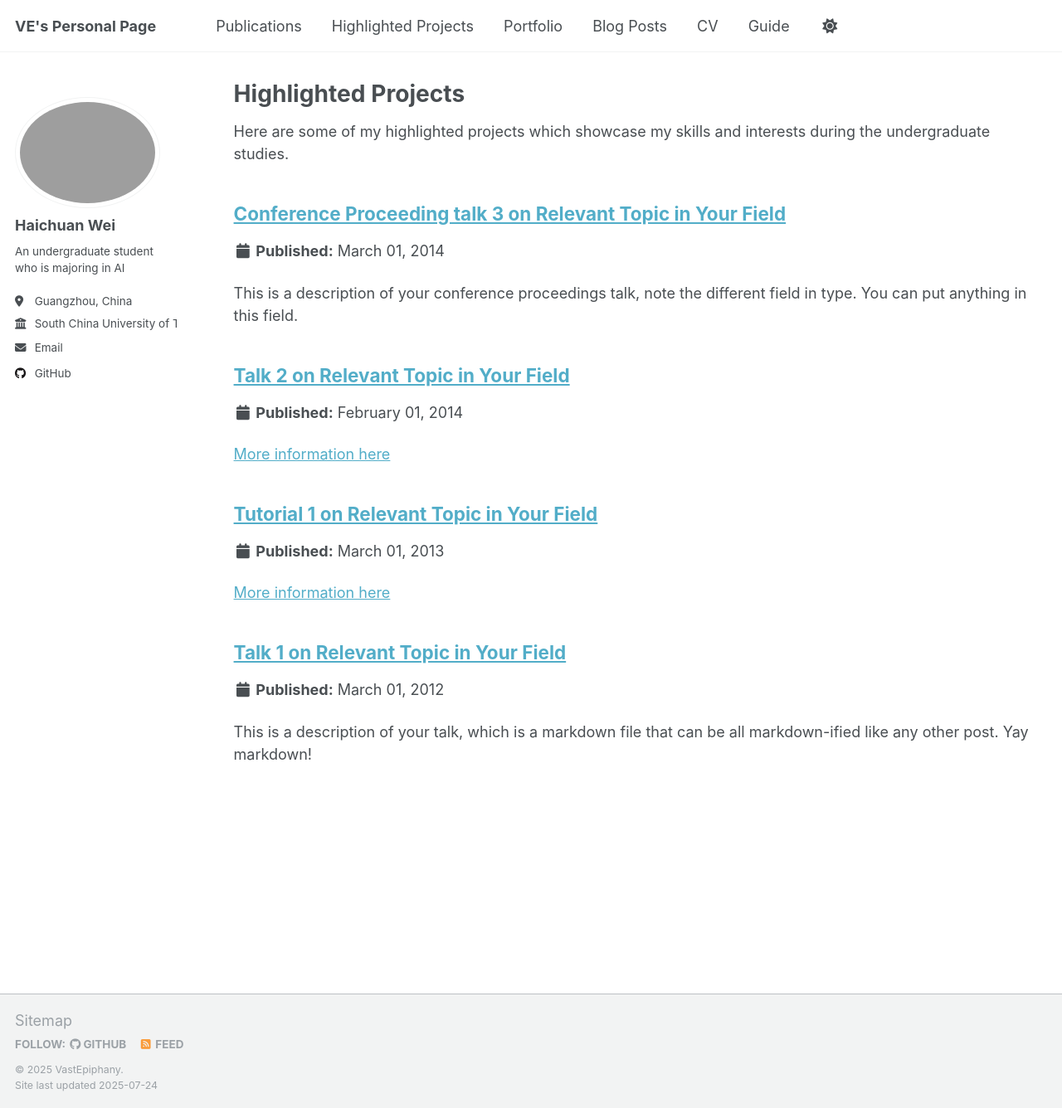
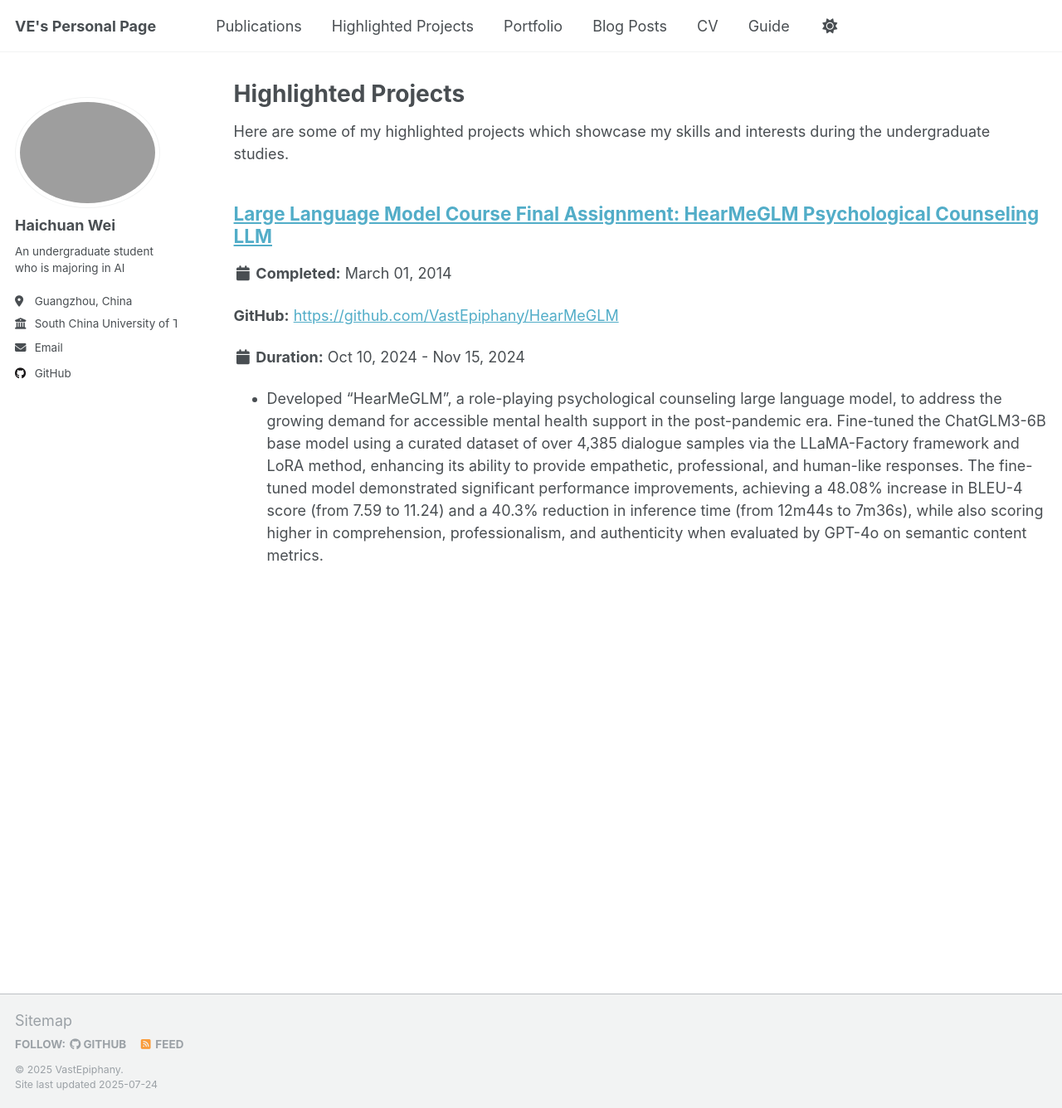
Before and after one commit to VastEpiphany/VastEpiphany.github.io, a Jekyll site: the page built from _pages/highlighted-projects.html, in a window 1280 px wide and 1336 px high. Shown: the whole window at 83% size. Built offline with Jekyll 4.4.1, drawn with Linux system fonts in a browser that asks for light colours; a script that is not in the unit is left out.

Commit message:
llm project commit1

```diff
--- a/Gemfile
+++ b/Gemfile
@@ -1,4 +1,4 @@
-source 'https://rubygems.org'
+source 'https://mirrors.tuna.tsinghua.edu.cn/rubygems/'
 
 group :jekyll_plugins do
   gem 'jekyll'
@@ -11,3 +11,4 @@ end
 
 gem 'github-pages'
 gem 'connection_pool', '2.5.0'
+gem 'tzinfo-data'
--- a/_highlighted-projects/2012-03-01-talk-1.md
+++ /dev/null
@@ -1,11 +0,0 @@
----
-title: "Talk 1 on Relevant Topic in Your Field"
-collection: highlighted-projects
-type: "Talk"
-permalink: /highlighted-projects/2012-03-01-talk-1
-venue: "UC San Francisco, Department of Testing"
-date: 2012-03-01
-location: "San Francisco, CA, USA"
----
-
-This is a description of your talk, which is a markdown file that can be all markdown-ified like any other post. Yay markdown!
--- a/_highlighted-projects/2013-03-01-tutorial-1.md
+++ /dev/null
@@ -1,13 +0,0 @@
----
-title: "Tutorial 1 on Relevant Topic in Your Field"
-collection: highlighted-projects
-type: "Tutorial"
-permalink: /highlighted-projects/2013-03-01-tutorial-1
-venue: "UC-Berkeley Institute for Testing Science"
-date: 2013-03-01
-location: "Berkeley, CA, USA"
----
-
-[More information here](http://exampleurl.com)
-
-This is a description of your tutorial, note the different field in type. This is a markdown files that can be all markdown-ified like any other post. Yay markdown!
--- a/_highlighted-projects/2014-02-01-talk-2.md
+++ /dev/null
@@ -1,13 +0,0 @@
----
-title: "Talk 2 on Relevant Topic in Your Field"
-collection: highlighted-projects
-type: "Talk"
-permalink: /highlighted-projects/2014-02-01-talk-2
-venue: "London School of Testing"
-date: 2014-02-01
-location: "London, UK"
----
-
-[More information here](http://example2.com)
-
-This is a description of your talk, which is a markdown files that can be all markdown-ified like any other post. Yay markdown!
--- a/_highlighted-projects/2014-03-01-talk-3.md
+++ b/_highlighted-projects/2014-03-01-talk-3.md
@@ -1,11 +1,10 @@
 ---
-title: "Conference Proceeding talk 3 on Relevant Topic in Your Field"
+title: "Large Language Model Course Final Assignment: HearMeGLM Psychological Counseling LLM"
 collection: highlighted-projects
-type: "Conference proceedings talk"
-permalink: /highlighted-projects/2014-03-01-talk-3
-venue: "Testing Institute of America 2014 Annual Conference"
-date: 2014-03-01
-location: "Los Angeles, CA, USA"
+type: "Course Project"
+permalink: /highlighted-projects/LLMS_Bilingual_Final_Project.pdf
+duration: "Oct 10, 2024 - Nov 15, 2024"
+github: "https://github.com/VastEpiphany/HearMeGLM"
 ---
 
-This is a description of your conference proceedings talk, note the different field in type. You can put anything in this field.
+- Developed "HearMeGLM", a role-playing psychological counseling large language model, to address the growing demand for accessible mental health support in the post-pandemic era. Fine-tuned the ChatGLM3-6B base model using a curated dataset of over 4,385 dialogue samples via the LLaMA-Factory framework and LoRA method, enhancing its ability to provide empathetic, professional, and human-like responses. The fine-tuned model demonstrated significant performance improvements, achieving a 48.08% increase in BLEU-4 score (from 7.59 to 11.24) and a 40.3% reduction in inference time (from 12m44s to 7m36s), while also scoring higher in comprehension, professionalism, and authenticity when evaluated by GPT-4o on semantic content metrics.
--- a/_includes/archive-single.html
+++ b/_includes/archive-single.html
@@ -43,7 +43,27 @@
         {% elsif post.collection == 'publications' %}
           <p>Published in <i>{{ post.venue }}</i>, {{ post.date | default: "1900-01-01" | date: "%Y" }} </p>
         {% elsif post.date %}
-         <p class="page__date"><strong><i class="fa fa-fw fa-calendar" aria-hidden="true"></i> {{ site.data.ui-text[site.locale].date_label | default: "Published:" }}</strong> <time datetime="{{ post.date | default: "1900-01-01" | date_to_xmlschema }}">{{ post.date | default: "1900-01-01" | date: "%B %d, %Y" }}</time></p>
+         {% if post.collection == 'highlighted-projects' %}
+           {% if post.project_date %}
+             <p class="page__date"><strong><i class="fa fa-fw fa-calendar" aria-hidden="true"></i> Completed:</strong> <time datetime="{{ post.project_date | date_to_xmlschema }}">{{ post.project_date | date: "%B %d, %Y" }}</time></p>
+           {% else %}
+             <p class="page__date"><strong><i class="fa fa-fw fa-calendar" aria-hidden="true"></i> Completed:</strong> <time datetime="{{ post.date | date_to_xmlschema }}">{{ post.date | date: "%B %d, %Y" }}</time></p>
+           {% endif %}
+           {% if post.status %}
+             <p><strong>Status:</strong> {{ post.status }}</p>
+           {% endif %}
+           {% if post.team %}
+             <p><strong>Team:</strong> {{ post.team }}</p>
+           {% endif %}
+           {% if post.github %}
+             <p><strong>GitHub:</strong> <a href="{{ post.github }}" target="_blank">{{ post.github }}</a></p>
+           {% endif %}
+           {% if post.duration %}
+             <p class="page__date"><strong><i class="fa fa-fw fa-calendar" aria-hidden="true"></i> Duration:</strong> {{ post.duration }}</p>
+           {% endif %}
+         {% else %}
+           <p class="page__date"><strong><i class="fa fa-fw fa-calendar" aria-hidden="true"></i> {{ site.data.ui-text[site.locale].date_label | default: "Published:" }}</strong> <time datetime="{{ post.date | default: "1900-01-01" | date_to_xmlschema }}">{{ post.date | default: "1900-01-01" | date: "%B %d, %Y" }}</time></p>
+         {% endif %}
         {% endif %}
 
     {% if post.excerpt and site.read_more != 'enabled' %}
```
Also changed, not shown: _pages/about.md (+0 -2 lines), 1 other file.
